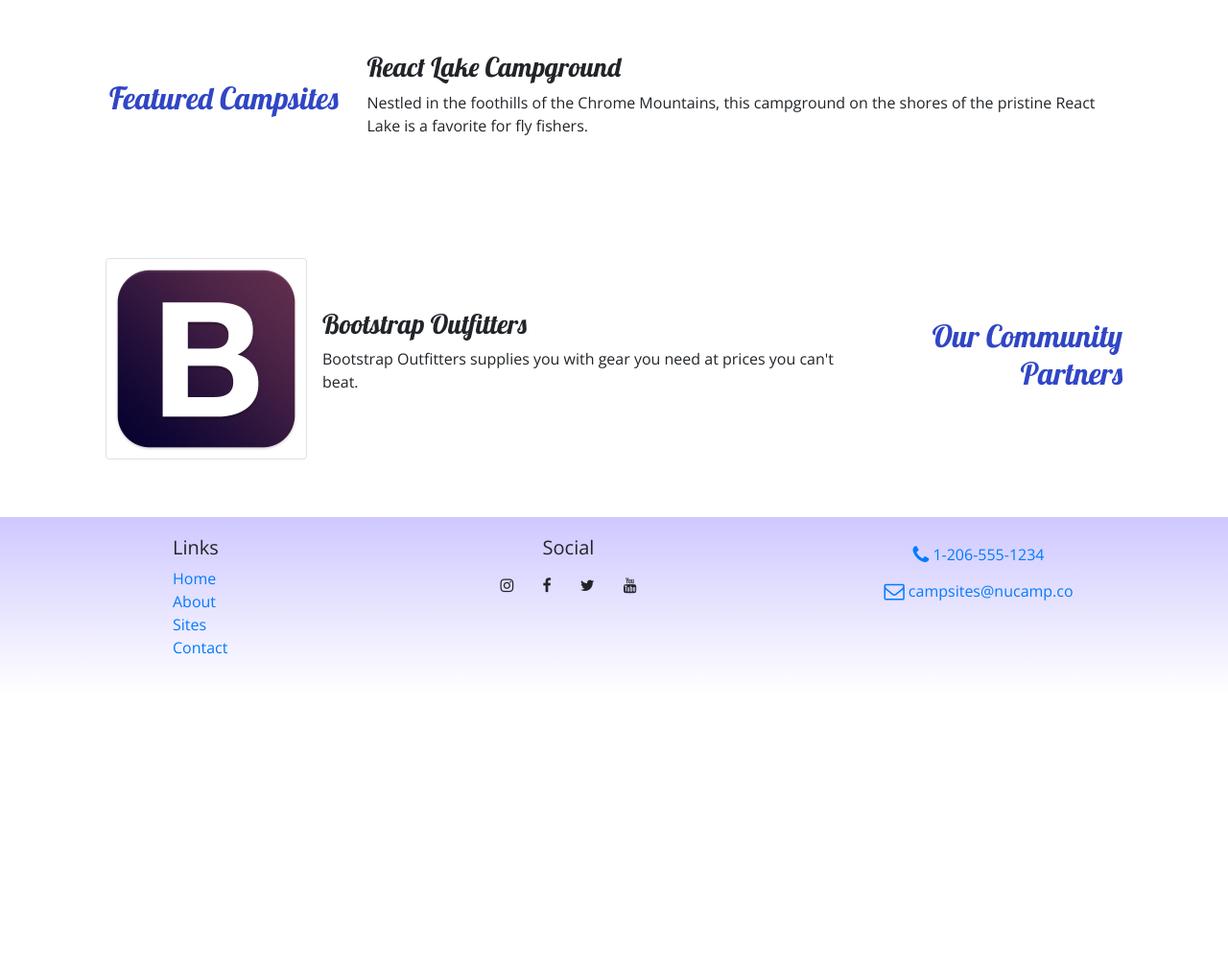
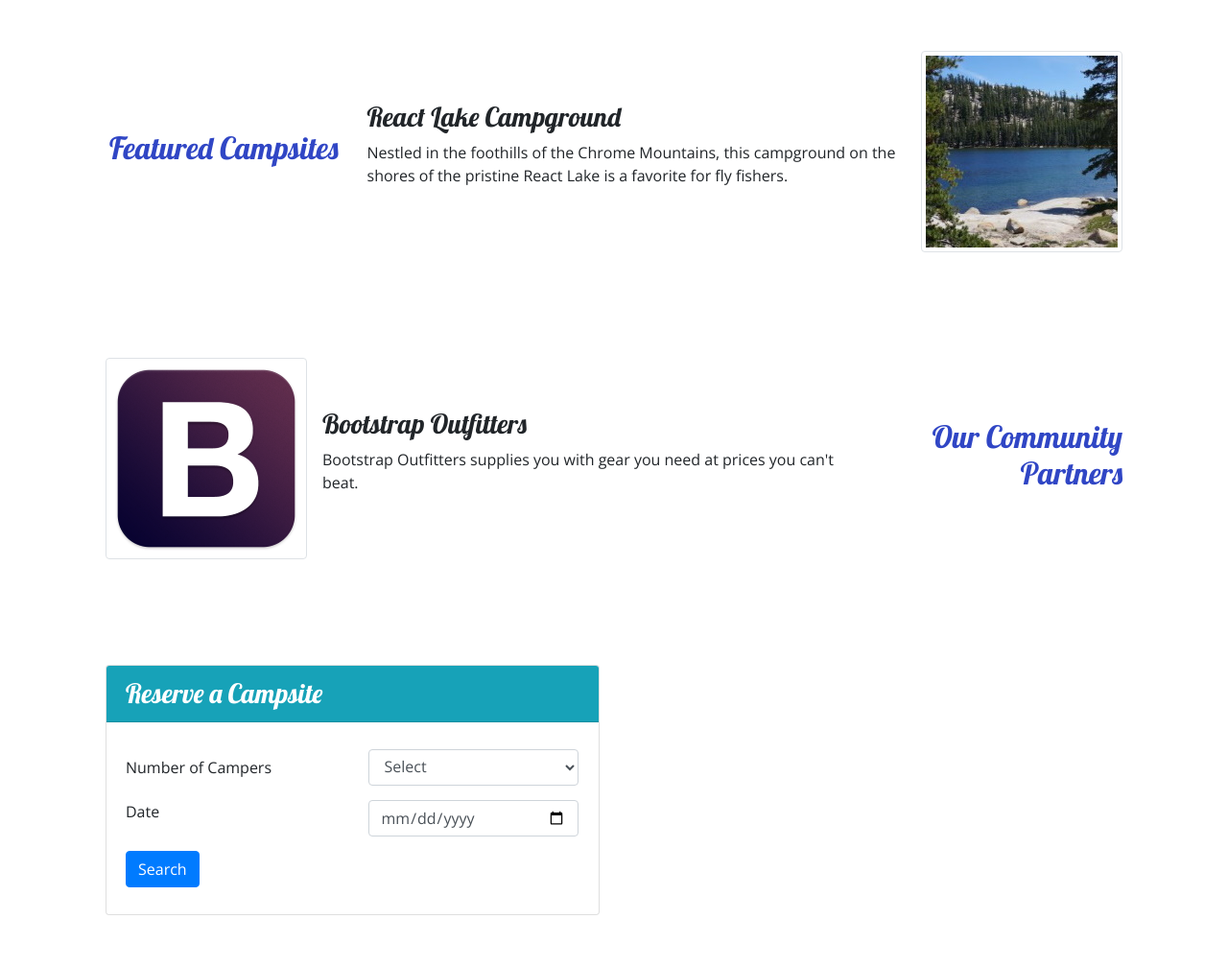
Before and after one commit to KeriCarpenterProg/new-playstation, a website: page index.html in a window 1280 px wide. Shown: the part 585-1592 px from the top of the page at 96% size. Before the commit the page ends 1308 px from the top, so only its background shows below. Drawn offline with nearby package versions, Linux system fonts and the light colour scheme.

Commit message:
most of the weekly work

```diff
--- a/index.html
+++ b/index.html
@@ -80,21 +80,20 @@
             </div>
         </div>
     </div>
-</div>
-
-<div class="container">
     <div class="row row-content  align-items-center">
         <div class="col-sm-4 col-md-3">
             <h2  class="text-sm-right">Featured Campsites</h2>
         </div>
         <div class="col">
-            <h3>React Lake Campground</h3>
-            <p class="d-none d-sm-block">Nestled in the foothills of the Chrome Mountains, this campground on the shores of the pristine React Lake is a favorite for fly fishers.</p>
+            <div class="media">
+                <div class="media-body align-self-center">
+                    <h3>React Lake Campground</h3>
+                    <p class="d-none d-sm-block">Nestled in the foothills of the Chrome Mountains, this campground on the shores of the pristine React Lake is a favorite for fly fishers.</p>
+                </div>
+                <img src="img/react-lake-thumb.jpg" alt="Breadcrumb Trail" class="d-flex ml-3 img-thumbnail"/>
+            </div>
         </div>
     </div>
-</div>
-
-<div class="container">
     <div class="row row-content  align-items-center">
         <div class="col-sm-4 order-sm-last col-md-3">
             <h2 class="text-sm-right">Our Community Partners</h2>
@@ -109,11 +108,42 @@
             </div>
         </div>
     </div>
+    <div class="row row-content">
+        <div class="col col-sm-6 ms-auto">
+            <div class="card">
+                <h3 class="card-header bg-info text-white">
+                    Reserve a Campsite
+                </h3>
+                <div class="card-body">
+                    <form action="" id="reserveForm">
+                        <div class="row form-group my-2">
+                            <label class="col-12 col-sm-6 col-form-label" for="numCampers">Number of Campers</label>
+                            <select class="col mx-3 form-control" name="numCampers" id="NumCampers">
+                                <option value="Select">Select</option>
+                                <option value="1">1</option>
+                                <option value="2">2</option>
+                                <option value="3">3</option>
+                                <option value="4">4</option>
+                                <option value="5">5</option>
+                                <option value="6">6</option>
+                            </select>
+                        </div>
+                        <div class="row form-group my-2 col-form-label">
+                            <label class="col-12 col-sm-6" for="date">Date</label>
+                            <input class="col mx-3 form-control" type="date" id="date" name="date"
+                            placeholder="mm/dd/yyyy">
+                        </div>
+                        <div class="row my-2">
+                            <div class="col">
+                                <button type="submit" class="btn btn-primary">Search</button>
+                            </div>
+                        </div>
+                    </form>
+                </div>
+            </div>
+        </div>
+    </div>
 </div>
-    <div>
-
-
-    </div>
 
     <footer class="site-footer">
         <div class="container">
```
